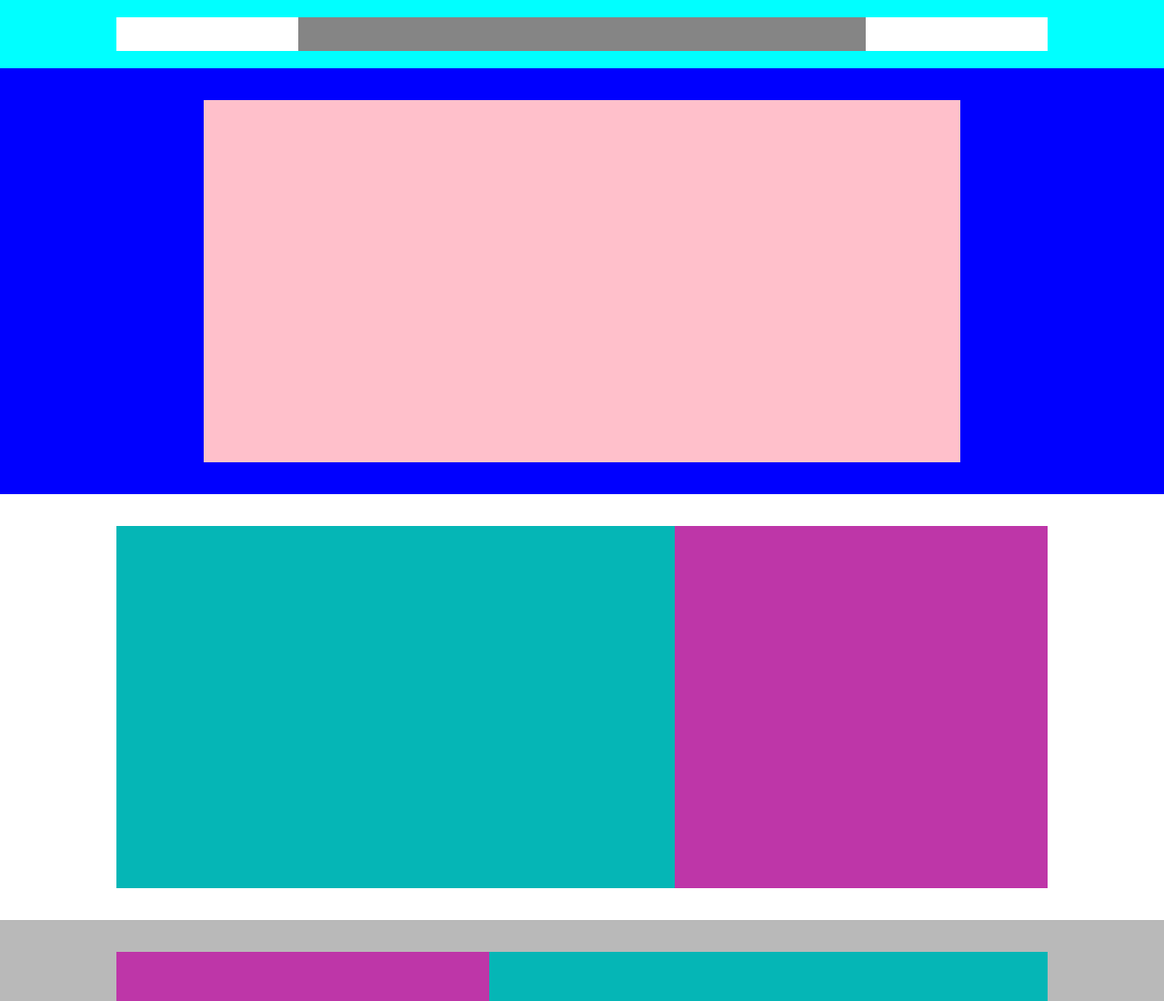
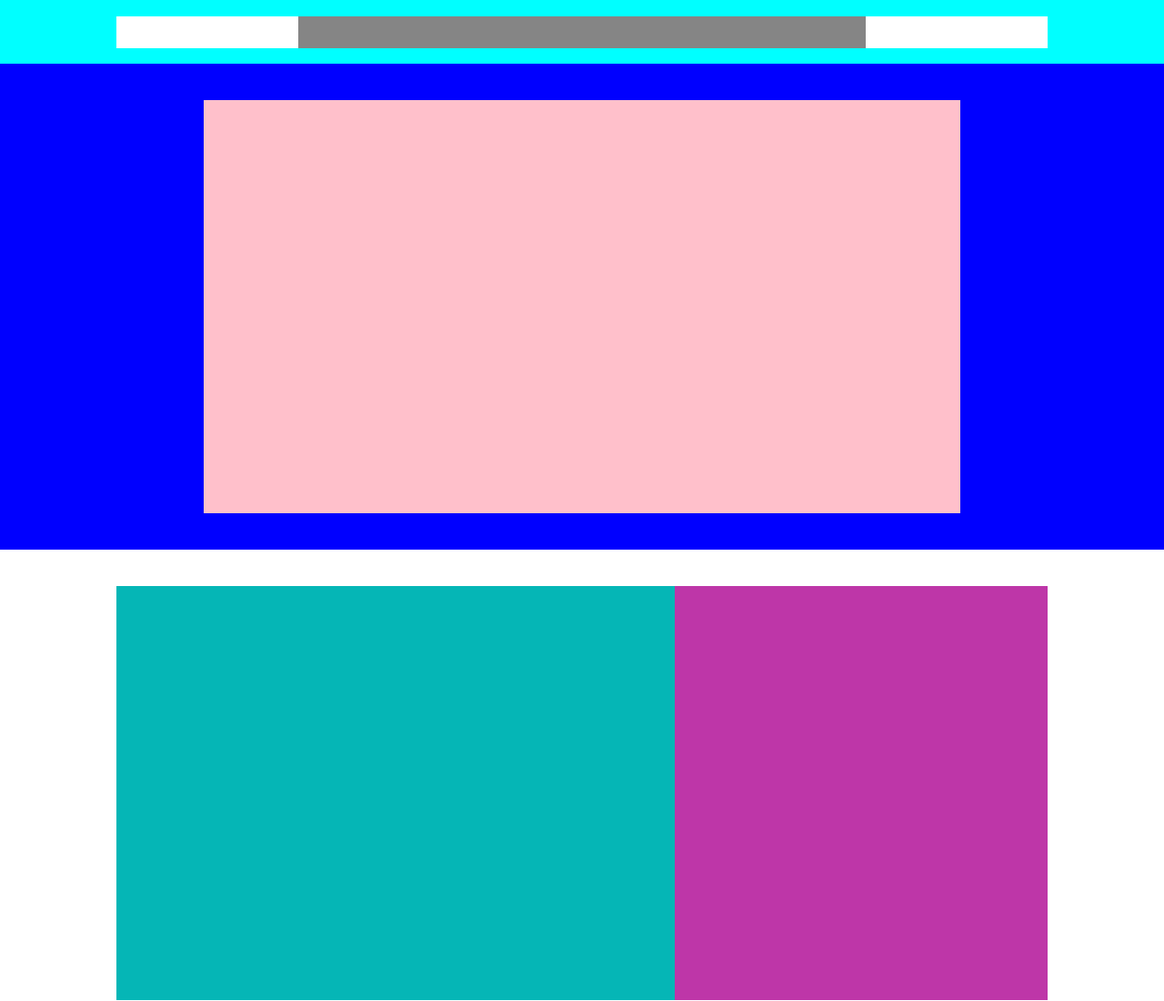
Before and after one commit to christianzaboli/htmlcss-struttura-discord, a plain HTML site: page index.html in a window 1280 px wide. Shown: the top 1100 px of the page at 91% size. Drawn offline with Linux system fonts and the light colour scheme.

Commit message:
fix dimensioni e relativita'

```diff
--- a/css/style.css
+++ b/css/style.css
@@ -5,8 +5,6 @@
     box-sizing: border-box;
 }
 body{
-    width: 100%;
-    height: 3000px;
     display: flex;
     flex-direction: column;
 }
@@ -22,7 +20,7 @@ body{
 
 /* specifiche header */
 header{
-    height: 2.5%;
+    height: 70px;
     width: 100%;
     background-color: aqua;
     display: flex;
@@ -37,13 +35,13 @@ header{
     height: 50%;
     width: 200px;
     background-color: rgb(133, 133, 133);
-    flex-grow: 3;
+    flex-grow: 4;
 }
 
 /* main */
 
 main{
-    height: 95%;
+    height: 3500px;
     display: flex;
     flex-flow: column;
 }
@@ -93,7 +91,7 @@ main{
 /* big section */
 
 .bigsection{
-    height: 200%;
+    height: 150%;
     display: flex;
     flex-flow: row wrap;
     align-content: center;
@@ -103,8 +101,11 @@ main{
     background-color: pink;
     height: 90%;
 }
+
+/* footer */
+
 footer{
-    height: 250px;
+    height: 105%;
     width: 100%;
     display: flex;
     background-color: rgb(35, 35, 35);
```
